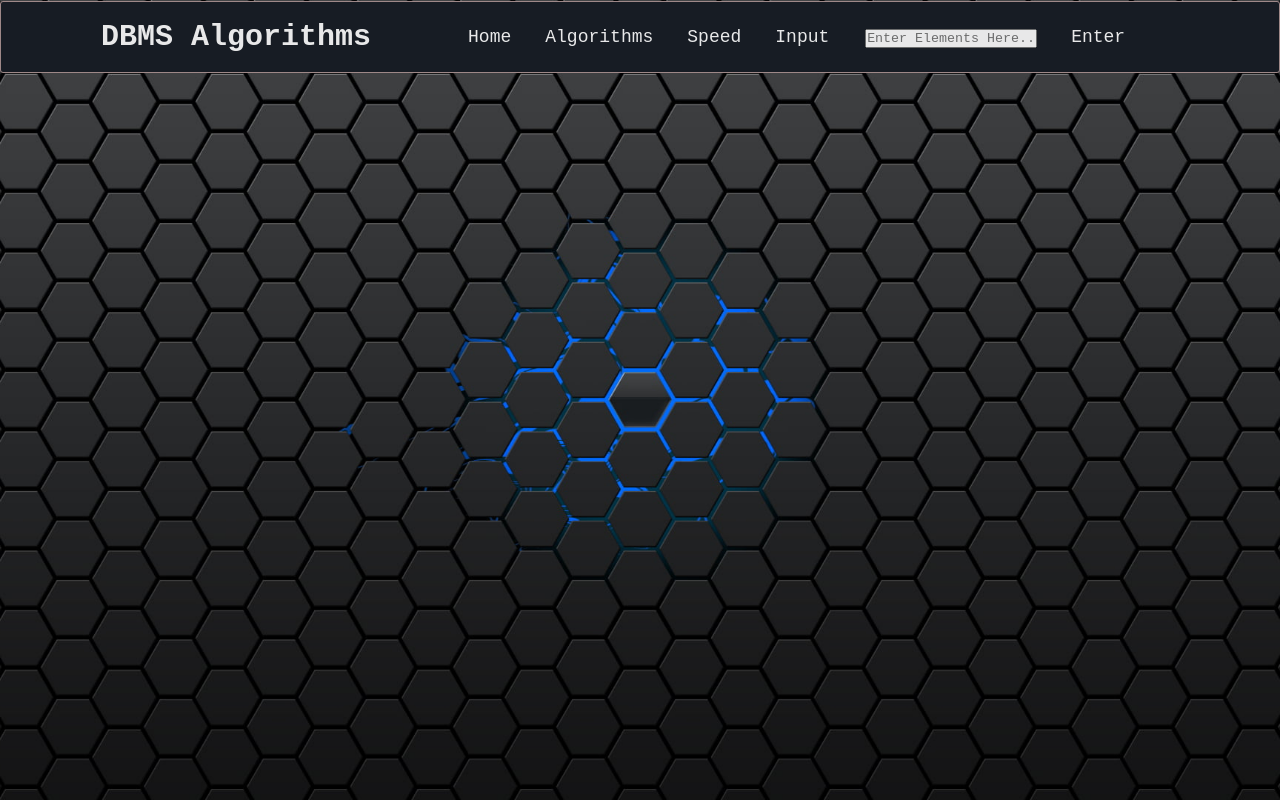
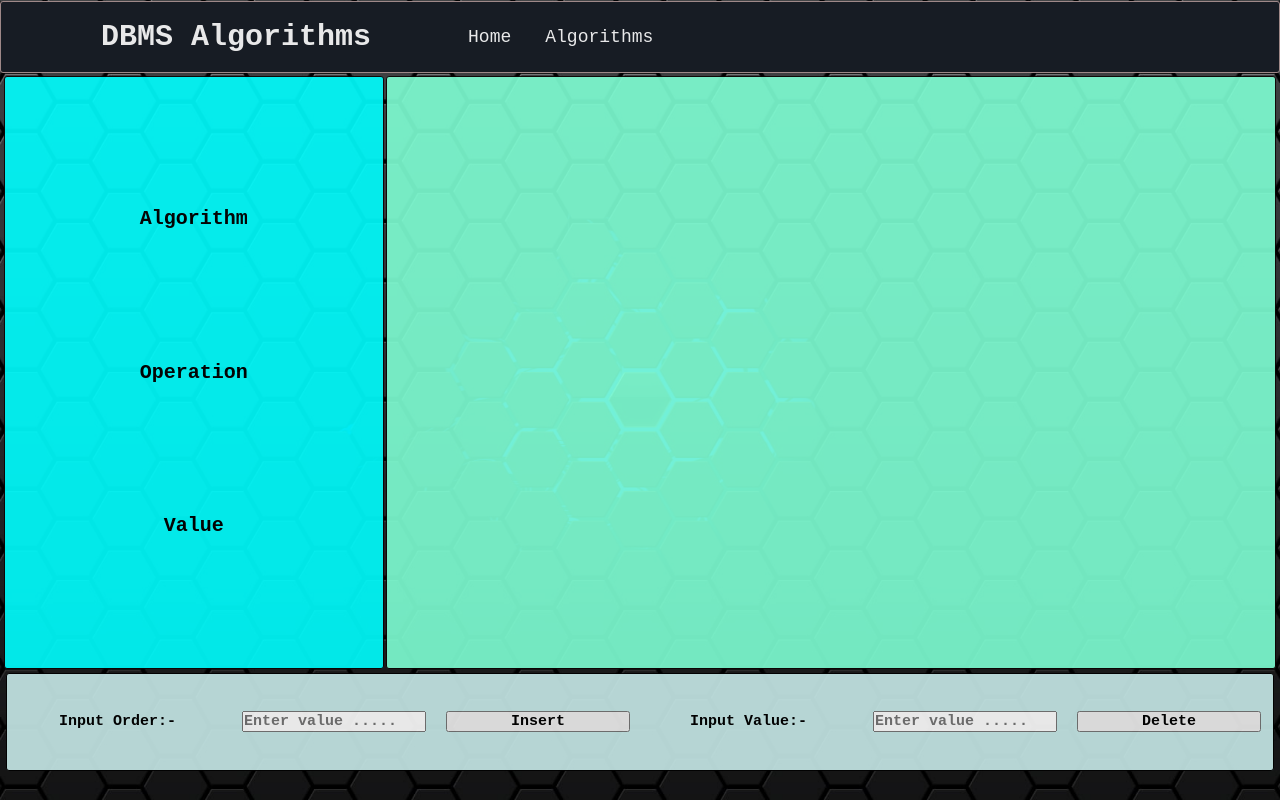
Before and after one commit to pk381/Algorithm-Visualizer, a plain HTML site: page dbms.html in a window 1280 px wide. Drawn offline with Linux system fonts and the light colour scheme.

Commit message:
Add files via upload

```diff
--- a/dbms.html
+++ b/dbms.html
@@ -1,19 +1,20 @@
 <!DOCTYPE html>
 <html lang="en">
+
 <head>
   <meta charset="UTF-8" />
   <meta name="viewport" content="width=device-width, initial-scale=1.0" />
   <meta http-equiv="X-UA-Compatible" content="ie=edge" />
-    <title>Sorting Algorithm Visualizer</title>
-    <link rel="stylesheet" href="style/dbms.css" />
+  <title>DBMS Algorithm Visualizer</title>
+  <link rel="stylesheet" href="../style/graph.css" />
 </head>
+
+
 <body>
   <div class="wrapper">
     <nav>
       <input type="checkbox" id="show-menu" />
-        <label for="show-menu" class="menu-icon"
-          ><i class="fas fa-bars"></i
-        ></label>
+      <label for="show-menu" class="menu-icon"><i class="fas fa-bars"></i></label>
       <div class="content">
         <div class="logo"><a href="#">DBMS Algorithms</a></div>
         <ul class="links">
@@ -22,38 +23,61 @@
             <a href="#" class="desktop-link">Algorithms</a>
             <input type="checkbox" id="show-algorithms" />
             <label for="show-algorithms">Algorithms</label>
-              <ul>
-                <li><a href="#">B Tree</a></li>
+            <ul id="algo">
+              <!-- <li><a href="#">B-Tree</a></li> -->
               <li><a href="#">B+ Tree</a></li>
-                <li><a href="#">#</a></li>
-                <li><a href="#">#</a></li>
             </ul>
           </li>
-            <li>
+          <!-- <li>
             <a href="#" class="desktop-link">Speed</a>
             <input type="checkbox" id="show-speed" />
             <label for="show-speed">Services</label>
-              <ul>
+            <ul class="speed">
               <li><a href="#">Speed-1x</a></li>
               <li><a href="#">Speed-2x</a></li>
               <li><a href="#">Speed-3x</a></li>
               <li><a href="#">Speed-4x</a></li>
             </ul>
-            </li>
-            <li>
-              <a href="#"
-                >Input
-                <input
-                  id="enter"
-                  type="text"
-                  name="Input"
-                  placeholder="Enter Elements Here...."
-              /></a>
-            </li>
-            <li><a href="#">Enter</a></li>
+          </li> -->
         </ul>
       </div>
     </nav>
   </div>
+
+  <div id="show">
+    <div id="container">
+      <div id="disp">
+        <p id="algorithm">Algorithm</p>
+        <p id="speed">Operation</p>
+
+        <p id="graph">Value</p>
+
+        <!-- <button id="run">RUN</button> -->
+      </div>
+
+      <div id="cont">
+        <canvas id="toCanvas" width="1" height="1"></canvas>
+      </div>
+    </div>
+
+    <div id="input">
+
+      <h2 class="input" id="h2">Input Order:-</h2>
+      <input class="input" id="insert_value" type="text" placeholder="Enter value ....." />
+      <button class="input" id="insert">Insert</button>
+
+      <h2 class="input" id="h2">Input Value:-</h2>
+      <input class="input" id="delete_value" type="text" placeholder="Enter value ....." />
+      <button class="input" id="delete">Delete</button>
+
+    </div>
+
+  </div>
+
+  <script src="../js/dbms/dbms.js"></script>
+  <script src="../js/dbms/b_tree.js"></script>
+  <script src="../js/dbms/b_show.js"></script>
+
 </body>
+
 </html>
```
Lines whose indentation alone changed are shown as unchanged.
